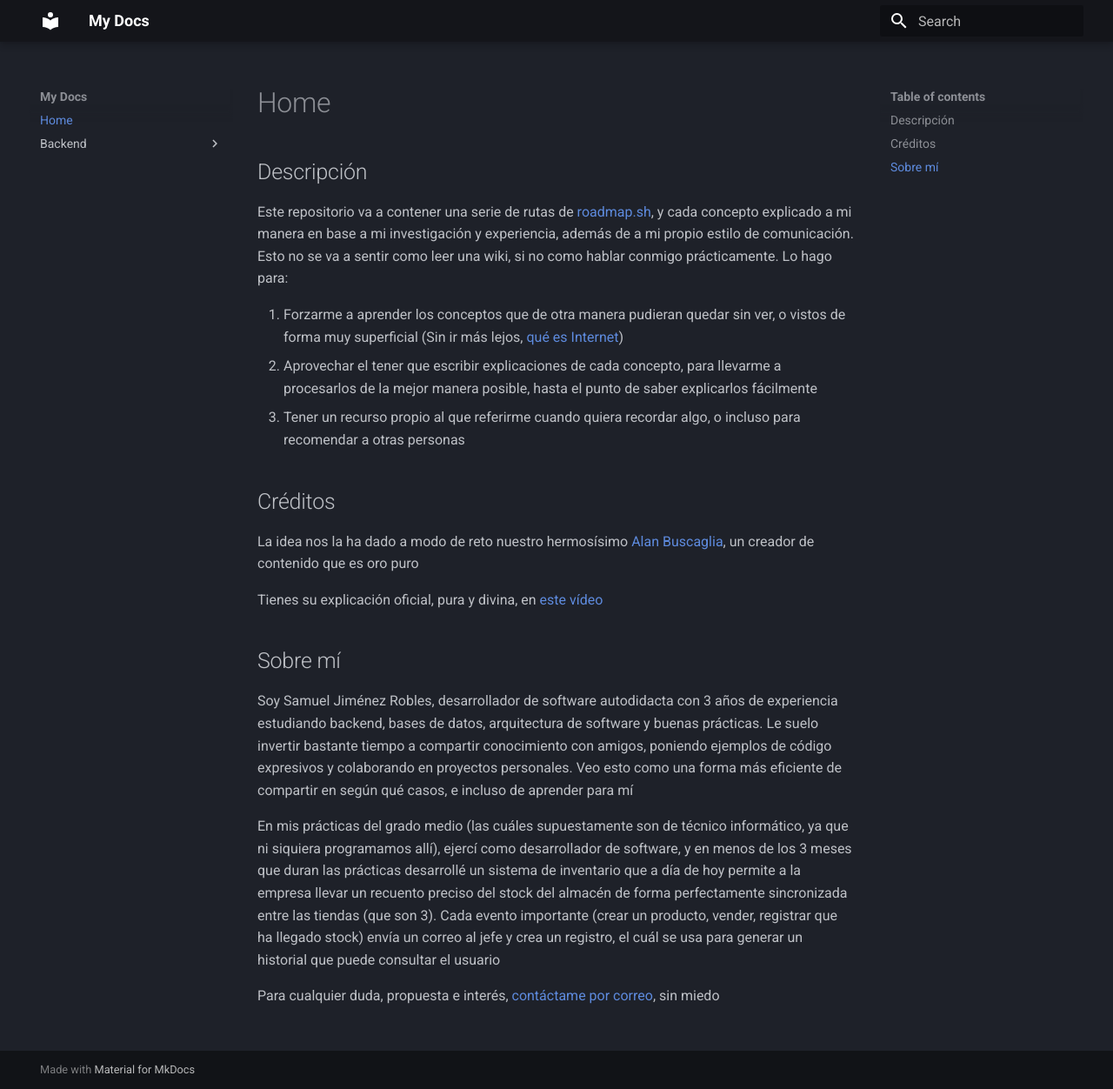
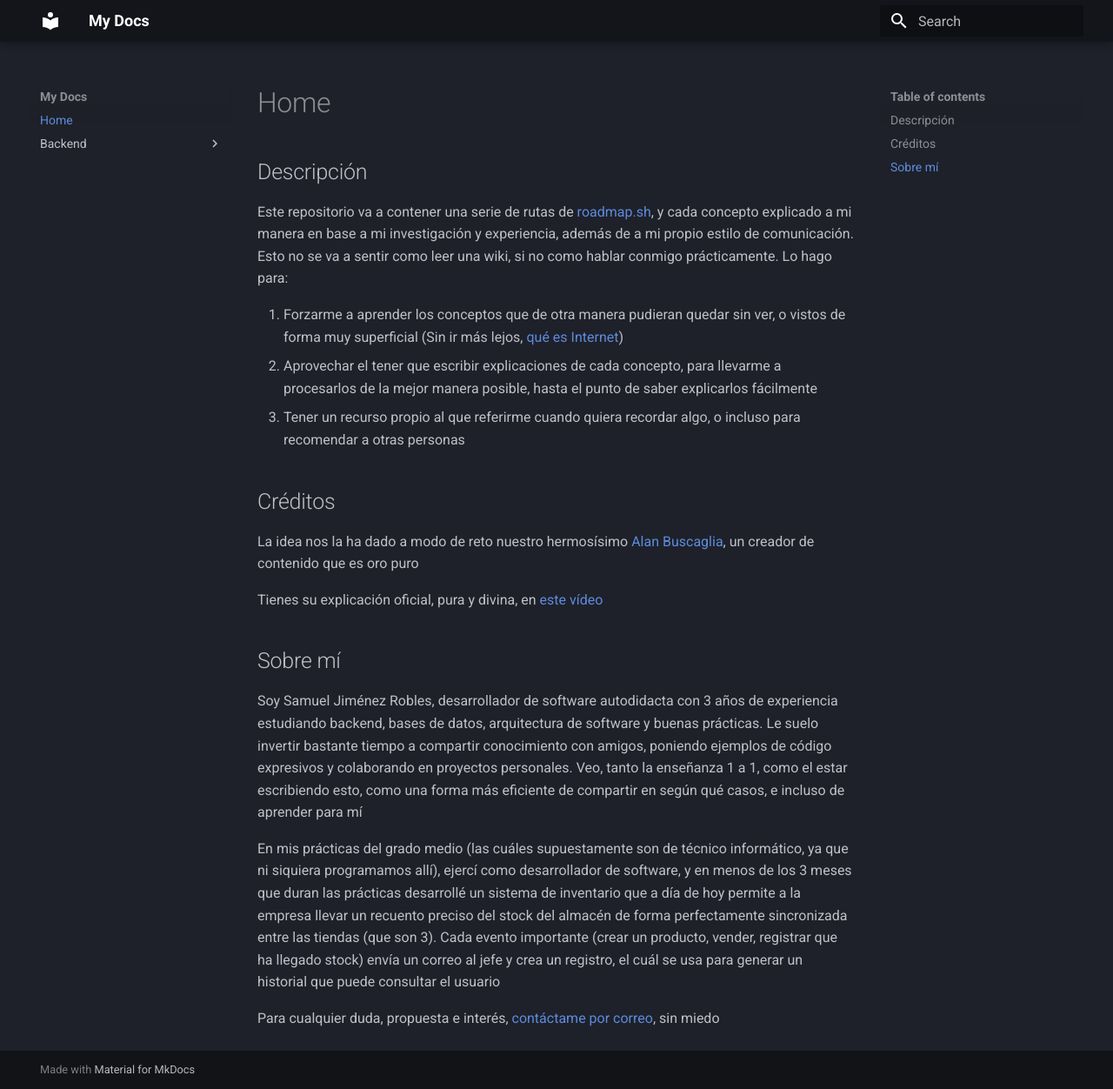
Before and after one commit to xsamueljr/conocimiento, an MkDocs documentation site: the page built from docs/index.md, in a window 1280 px wide and 1252 px high. Shown: the whole window at 87% size. Built offline with MkDocs 1.6.1 and Material for MkDocs 9.7.7, drawn with Linux system fonts in a browser that asks for light colours.

Commit message:
Expresada de forma más clara una frase de la sección sobre mí

```diff
--- a/docs/index.md
+++ b/docs/index.md
@@ -11,7 +11,7 @@ La idea nos la ha dado a modo de reto nuestro hermosísimo [Alan Buscaglia](http
 Tienes su explicación oficial, pura y divina, en [este vídeo](https://youtu.be/T1bTgsYjkYw?si=r8C4tcVoCk9F8jaT)
 
 ## Sobre mí
-Soy Samuel Jiménez Robles, desarrollador de software autodidacta con 3 años de experiencia estudiando backend, bases de datos, arquitectura de software y buenas prácticas. Le suelo invertir bastante tiempo a compartir conocimiento con amigos, poniendo ejemplos de código expresivos y colaborando en proyectos personales. Veo esto como una forma más eficiente de compartir en según qué casos, e incluso de aprender para mí
+Soy Samuel Jiménez Robles, desarrollador de software autodidacta con 3 años de experiencia estudiando backend, bases de datos, arquitectura de software y buenas prácticas. Le suelo invertir bastante tiempo a compartir conocimiento con amigos, poniendo ejemplos de código expresivos y colaborando en proyectos personales. Veo, tanto la enseñanza 1 a 1, como el estar escribiendo esto, como una forma más eficiente de compartir en según qué casos, e incluso de aprender para mí
 
 En mis prácticas del grado medio (las cuáles supuestamente son de técnico informático, ya que ni siquiera programamos allí), ejercí como desarrollador de software, y en menos de los 3 meses que duran las prácticas desarrollé un sistema de inventario que a día de hoy permite a la empresa llevar un recuento preciso del stock del almacén de forma perfectamente sincronizada entre las tiendas (que son 3). Cada evento importante (crear un producto, vender, registrar que ha llegado stock) envía un correo al jefe y crea un registro, el cuál se usa para generar un historial que puede consultar el usuario
 
```
